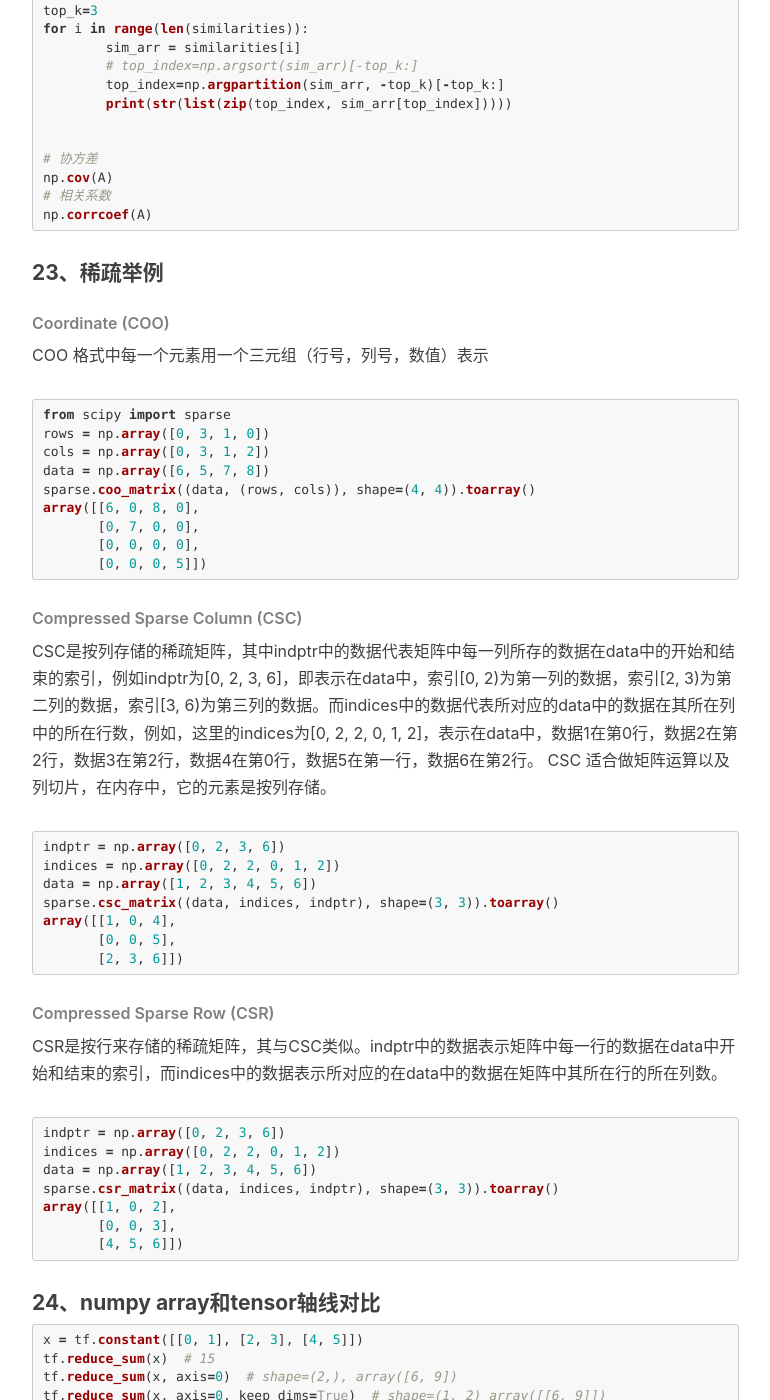
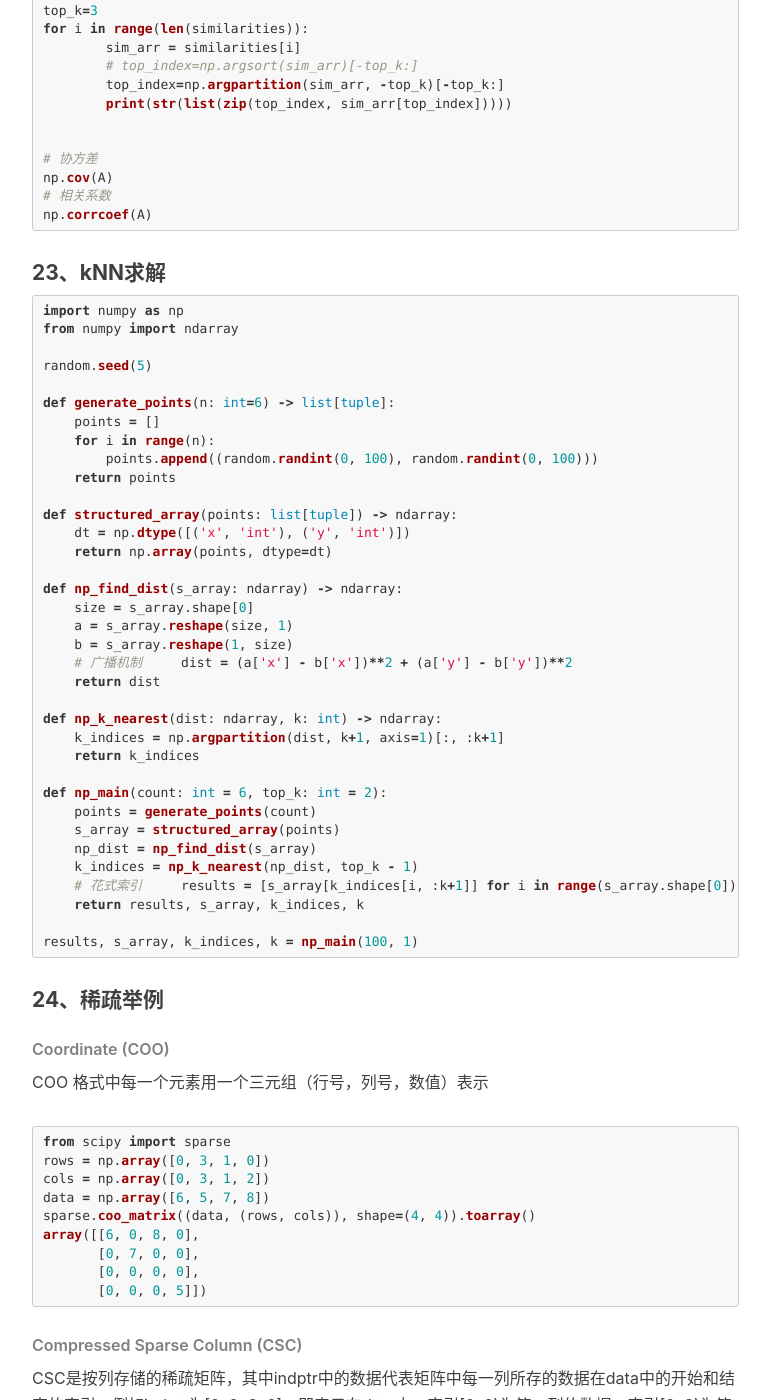
Before and after one commit to cddesire/cddesire.github.io, a Jekyll site: the page built from _posts/2017-07-09-python-numpy-code.markdown, in a window 1280 px wide and 1400 px high, scrolled down 11861 px. Shown: the whole window, without its empty margins (233-1003 px from the left). Built offline with Jekyll 4.4.1, drawn with Linux system fonts in a browser that asks for light colours; nearby versions of some CDN libraries; comment, search, counter and statistics services are not loaded; some of the changed text lies outside the part shown.

Commit message:
knn numpy
knn numpy

````diff
--- a/_posts/2017-07-09-python-numpy-code.markdown
+++ b/_posts/2017-07-09-python-numpy-code.markdown
@@ -645,8 +645,48 @@ np.cov(A)
 np.corrcoef(A)
 ```
 
+#### 23、kNN求解
+``` python
+import numpy as np
+from numpy import ndarray
 
-#### 23、稀疏举例
+random.seed(5)
+
+def generate_points(n: int=6) -> list[tuple]:
+    points = []
+    for i in range(n):
+        points.append((random.randint(0, 100), random.randint(0, 100)))
+    return points
+
+def structured_array(points: list[tuple]) -> ndarray:
+    dt = np.dtype([('x', 'int'), ('y', 'int')])
+    return np.array(points, dtype=dt)
+
+def np_find_dist(s_array: ndarray) -> ndarray:
+    size = s_array.shape[0]
+    a = s_array.reshape(size, 1)
+    b = s_array.reshape(1, size)
+    # 广播机制
+    dist = (a['x'] - b['x'])**2 + (a['y'] - b['y'])**2
+    return dist
+
+def np_k_nearest(dist: ndarray, k: int) -> ndarray:
+    k_indices = np.argpartition(dist, k+1, axis=1)[:, :k+1]
+    return k_indices
+
+def np_main(count: int = 6, top_k: int = 2):
+    points = generate_points(count)
+    s_array = structured_array(points)
+    np_dist = np_find_dist(s_array)
+    k_indices = np_k_nearest(np_dist, top_k - 1)
+    # 花式索引
+    results = [s_array[k_indices[i, :k+1]] for i in range(s_array.shape[0])]
+    return results, s_array, k_indices, k
+
+results, s_array, k_indices, k = np_main(100, 1)
+```
+
+#### 24、稀疏举例
 ###### Coordinate (COO)
 COO 格式中每一个元素用一个三元组（行号，列号，数值）表示
 
````
Also changed, not shown: other parts of _posts/2017-07-09-python-numpy-code.markdown (+1 -1 lines).
